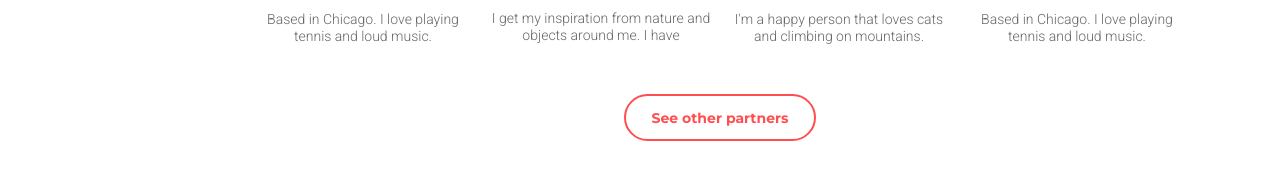
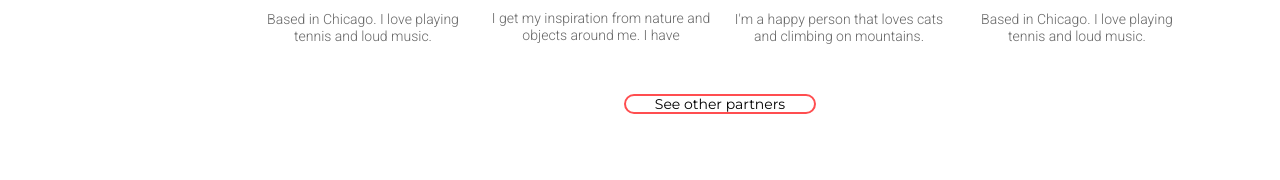
Before and after one commit to Mariia2505/goit-fe-course, a plain HTML site: page module-8/index.html in a window 1280 px wide. Shown: the part 856-1036 px from the top of the page. Drawn offline with Linux system fonts and the light colour scheme.

Commit message:
corrected 8th hw

```diff
--- a/module-8/index.html
+++ b/module-8/index.html
@@ -76,7 +76,7 @@
           </ul>
 
           <button class="main-button">
-            <a href="#">See other partners</a>
+            See other partners
           </button>
 
         </section>
```
